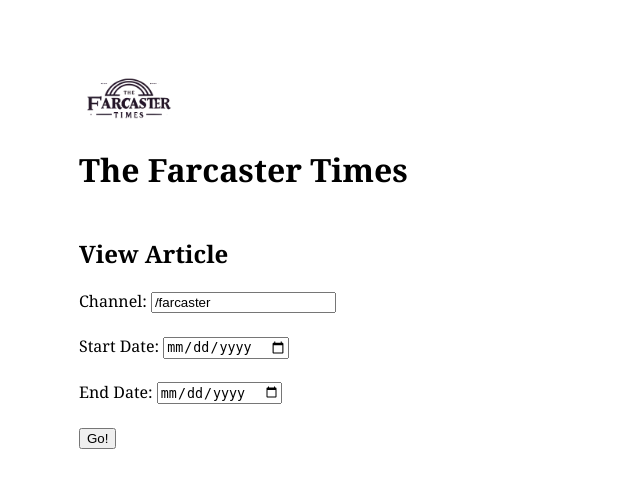
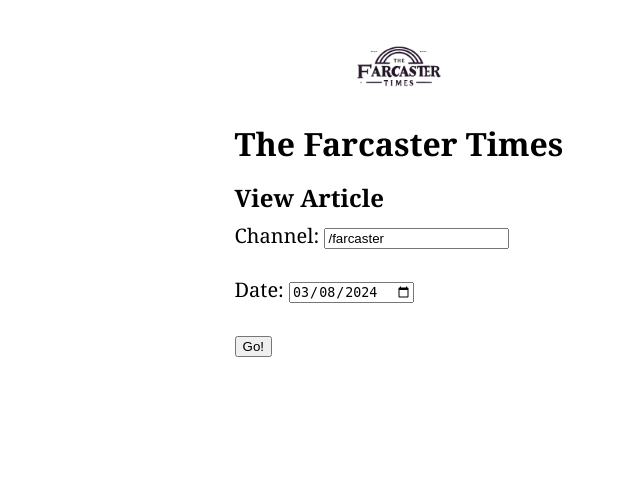
Before and after one commit to indexing-co/farcaster-times, a Flask app: page / in a window 1280 px wide. Shown: the top 496 px of the page, without its empty margins (241-881 px from the left). Run offline with Flask 3, Linux system fonts and the light colour scheme.

Commit message:
lots of little tweaks + setting up proper routing

```diff
--- a/app.py
+++ b/app.py
@@ -1,13 +1,14 @@
 from datetime import datetime, timedelta
+from dateutil.relativedelta import relativedelta
 from dotenv import load_dotenv
 from flask import Flask, render_template, request, redirect, url_for
-import markdown
 
 load_dotenv()
 
 from utils.get_casts import get_casts
 from utils.generate_article import generate_article
 from utils.lookups import normalize_channel
+from utils.content import get_clean_content, get_source
 
 app = Flask(__name__)
 
@@ -15,30 +16,40 @@ app = Flask(__name__)
 @app.route("/")
 def home():
     channel = request.args.get("channel")
-    start_date = request.args.get("start_date")
-    end_date = request.args.get("end_date")
+    selected_date = request.args.get("selected_date")
 
-    if not start_date or not end_date:
+    if not selected_date:
         today = datetime.today()
-        start_date = ((today - timedelta(days=1)).strftime("%Y-%m-%d"),)
-        end_date = (today.strftime("%Y-%m-%d"),)
+        selected_date = (today - timedelta(days=1)).strftime("%Y-%m-%d")
 
     if not channel:
         return render_template(
-            "home.html", channel="/farcaster", start_date=start_date, end_date=end_date
+            "home.html", channel="/farcaster", selected_date=selected_date
         )
 
     channel, parent_url = normalize_channel(channel=channel)
+    year, month, day = selected_date.split("-")
 
     return redirect(
-        url_for("article", channel=channel, start_date=start_date, end_date=end_date)
+        url_for(
+            "article_by_day",
+            channel_or_username=channel,
+            year=year,
+            month=month,
+            day=day,
+        )
     )
 
 
-@app.route("/article/<string:channel>/<string:start_date>/<string:end_date>")
-def article(channel, start_date, end_date):
+@app.route("/articles/<string:channel_or_username>/<int:year>/<int:month>/<int:day>")
+def article_by_day(channel_or_username, year, month, day):
+    start_date = datetime(year, month, day)
+    end_date = start_date + timedelta(days=1)
+
     article = generate_article(
-        channel=channel, start_date=start_date, end_date=end_date
+        channel_or_username=channel_or_username,
+        start_date=start_date.strftime("%Y-%m-%d"),
+        end_date=end_date.strftime("%Y-%m-%d"),
     )
 
     return render_template(
@@ -46,5 +57,29 @@ def article(channel, start_date, end_date):
         headline=article["headline"],
         subheading=article["subheading"],
         summary=article["summary"],
-        content=markdown.markdown(article["content"]),
+        content=get_clean_content(article),
+        channel_or_username=channel_or_username,
+        source=get_source(channel_or_username),
     )
+
+
+@app.route("/articles/<string:channel_or_username>/<int:year>/<int:month>")
+def article_by_month(channel_or_username, year, month):
+    start_date = datetime(year, month, 1)
+    end_date = start_date + relativedelta(months=1) - timedelta(days=1)
+
+    article = generate_article(
+        channel_or_username=channel_or_username,
+        start_date=start_date.strftime("%Y-%m-%d"),
+        end_date=end_date.strftime("%Y-%m-%d"),
+    )
+
+    return render_template(
+        "article.html",
+        headline=article["headline"],
+        subheading=article["subheading"],
+        summary=article["summary"],
+        content=get_clean_content(article),
+        channel_or_username=channel_or_username,
+        source=get_source(channel_or_username),
+    )
--- a/static/styles.css
+++ b/static/styles.css
@@ -1,17 +1,24 @@
 body {
   background-color: white;
   font-family: Georgia, "Times New Roman", Times, serif;
+  font-size: 1.25rem;
   margin: 0;
   padding: 0;
+}
+
+header {
+  display: flex;
+  flex-direction: row;
+  justify-content: center;
 }
 
 main {
   display: flex;
   flex-direction: column;
   margin: auto;
-  max-width: 1024px;
-  min-width: 50vw;
-  padding: 3rem 1rem;
+  max-width: 600px;
+  padding: 1rem;
+  text-align: justify;
   width: fit-content;
 }
 
@@ -21,10 +28,25 @@ main > section {
 }
 
 main > section > h1 {
-  margin-top: 0;
+  margin: 0;
   font-size: xx-large;
+  text-align: left;
+}
+main h2 {
+  margin: 1rem 0 0.5rem;
+  font-size: x-large;
+  text-align: left;
+}
+main h3 {
+  margin: 1rem 0 0.5rem;
+  font-size: large;
+  text-align: left;
 }
 
 form label {
   display: block;
 }
+
+hr {
+  width: 100%;
+}
--- a/templates/home.html
+++ b/templates/home.html
@@ -6,7 +6,7 @@
 
     <meta charset="utf-8" />
     <meta name="viewport" content="width=device-width, initial-scale=1" />
-    <link rel="shortcut icon" type="image/jpg" href="/static/logo.png"/>
+    <link rel="shortcut icon" type="image/jpg" href="/static/logo.png" />
 
     <meta property="og:title" content="The Farcaster Times" />
     <meta name="twitter:title" content="The Farcaster Times" />
@@ -14,8 +14,11 @@
 
   <body>
     <main>
+      <header>
+        <a href="/"><img src="/static/logo.png" width="100px" /></a>
+      </header>
+
       <section>
-        <img src="/static/logo.png" width="100px" />
         <h1>The Farcaster Times</h1>
       </section>
 
@@ -28,13 +31,8 @@
           </label>
           <br />
           <label>
-            Start Date:
-            <input name="start_date" type="date" value="{{start_date}}" />
-          </label>
-          <br />
-          <label>
-            End Date:
-            <input name="end_date" type="date" value="{{end_date}}" />
+            Date:
+            <input name="selected_date" type="date" value="{{selected_date}}" />
           </label>
           <br />
           <button type="submit">Go!</button>
--- a/utils/lookups.py
+++ b/utils/lookups.py
@@ -27,9 +27,9 @@ def normalize_channel(channel=""):
     return channel, parent_url
 
 
-def generate_article_hash(channel=None, start_date=None, end_date=None):
+def generate_article_hash(channel_or_username=None, start_date=None, end_date=None):
     m = hashlib.sha256()
-    m.update(channel.encode("utf-8"))
+    m.update(channel_or_username.encode("utf-8"))
     m.update(start_date.encode("utf-8"))
     m.update(end_date.encode("utf-8"))
 
```
Also changed, not shown: templates/article.html (+9 -3 lines), utils/content.py (added, +23 -0 lines), utils/generate_article.py (+9 -7 lines), README.md.
